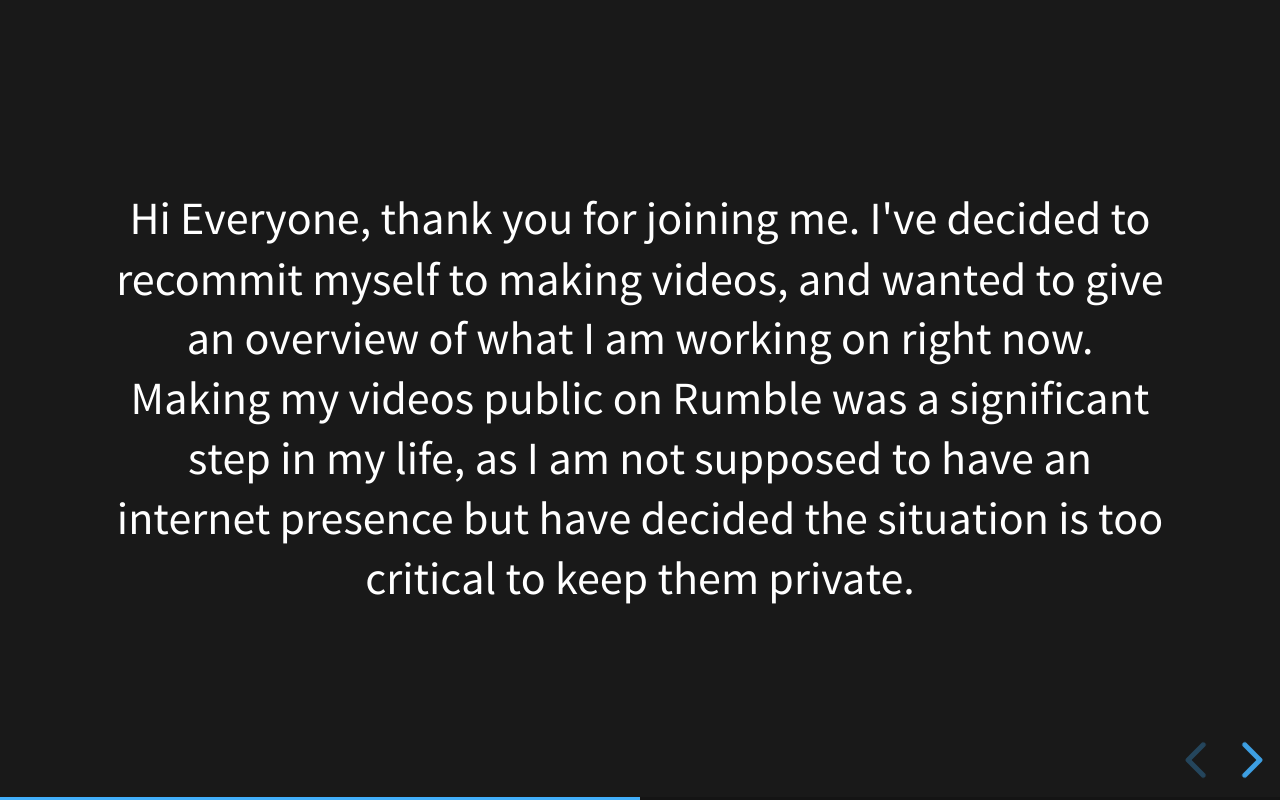
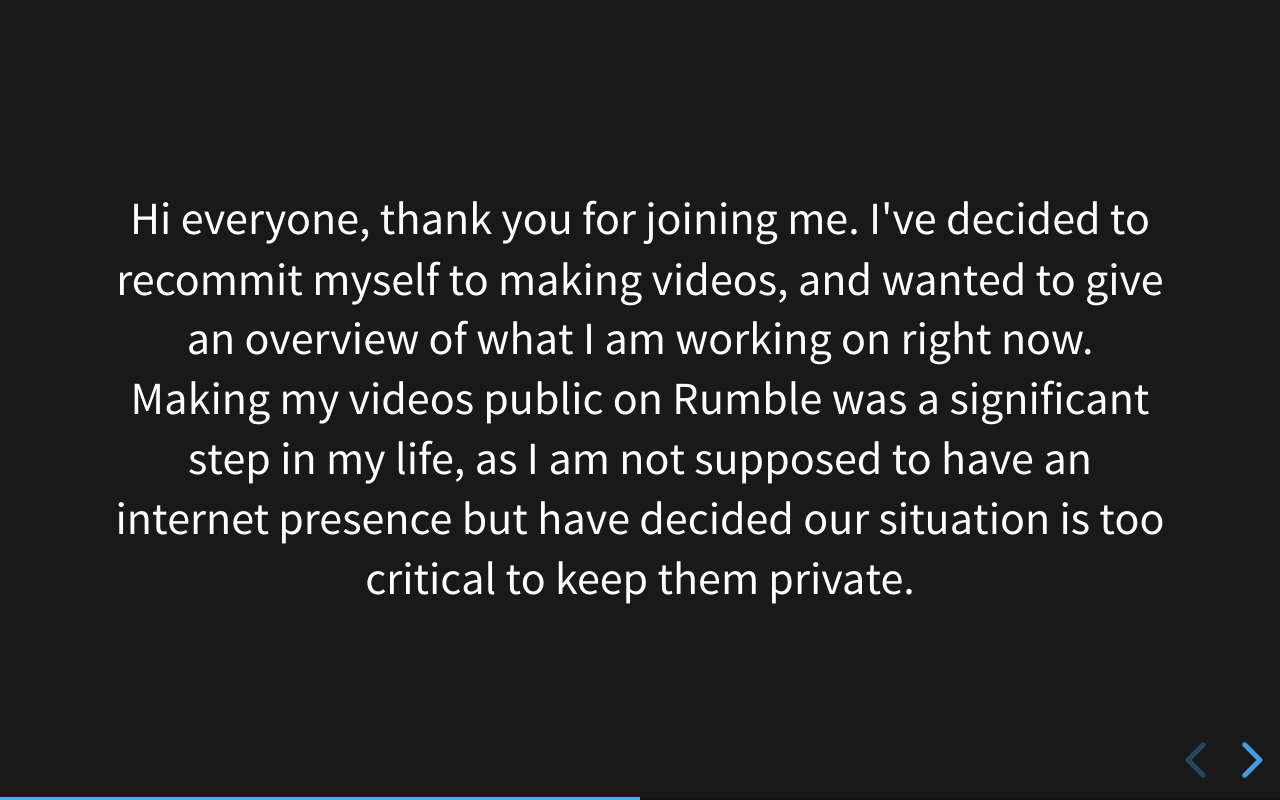
Before and after one commit to qtleeq/StatusUpdate, a website: page index.html in a window 1280 px wide. Both pictures are taken after a click on the button "next slide". Drawn offline with Linux system fonts and the light colour scheme.

```diff
--- a/index.html
+++ b/index.html
@@ -25,11 +25,11 @@
         </section>
         <section>
           <p>
-            Hi Everyone, thank you for joining me. I've decided to recommit
+            Hi everyone, thank you for joining me. I've decided to recommit
             myself to making videos, and wanted to give an overview of what I am
             working on right now. Making my videos public on Rumble was a
             significant step in my life, as I am not supposed to have an
-            internet presence but have decided the situation is too critical to
+            internet presence but have decided our situation is too critical to
             keep them private.
           </p>
         </section>
```
Also changed, not shown: 1 other file.
